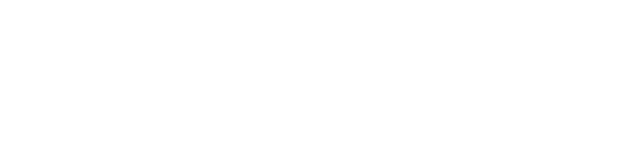
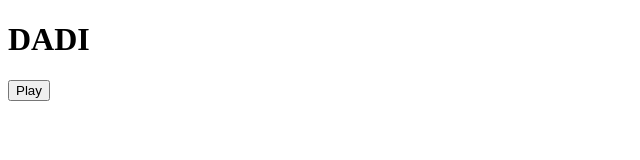
Before and after one commit to Alek90/js-mail-dadi, a plain HTML site: page Esercizio dadi/index.html in a window 1280 px wide. Shown: the whole page, without its empty margins (0-640 px from the left). Drawn offline with Linux system fonts and the light colour scheme.

Commit message:
Impostato html.
Impostati degli elementi utili in html (titolo facoltativo). Aggiunti paddaggi nei commenti in js.

```diff
--- a/Esercizio dadi/assets/main.js
+++ b/Esercizio dadi/assets/main.js
@@ -5,9 +5,15 @@ Stabilire il vincitore sulla base del risultato più alto. */
 
 // Variabili
 
+const gambleBtnElmt = document.getElementById("gamble");
+const result = document.getElementById("result");
 
-// Quando inizia l'azione?
+// Quando inizia l'azione?  Crea bottone per attivare.
 
 // Attivando l'azione si generano 2 numeri random da 1 a 6
 
+
+
 // Costituisco le condizioni che determinano il vincitore.
+
+// Restituisco un messaggio con il risultato.
--- a/Esercizio dadi/index.html
+++ b/Esercizio dadi/index.html
@@ -8,6 +8,15 @@
 </head>
 <body>
 
+    <main>
+
+        <h1>DADI</h1>
+
+        <button id="gamble">Play</button>
+
+        <p id="result"></p>
+
+    </main>
 
 
 
```
